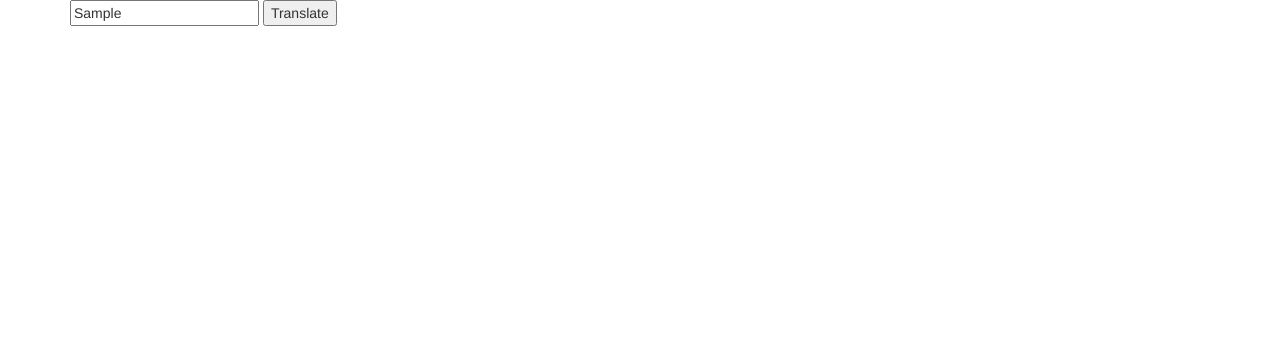
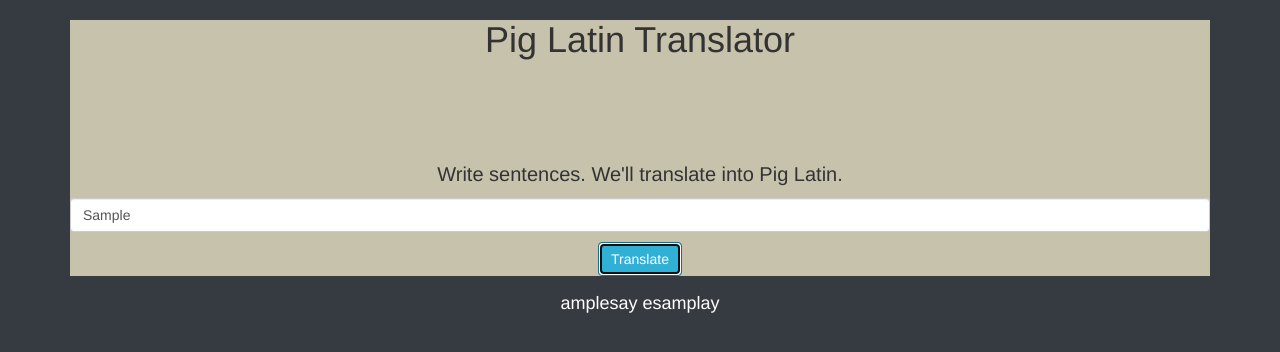
Before and after one commit to misakimichy/pig-latin, a plain HTML site: page index.html in a window 1280 px wide. Both pictures are taken after typing "Sample" into the empty fields and a click on the button "Translate". Drawn offline with Linux system fonts and the light colour scheme.

Commit message:
translate any sentence the user inputs into pig latin unless there is a y somewhere in the middle.

```diff
--- a/css/styles.css
+++ b/css/styles.css
@@ -0,0 +1,30 @@
+body{
+  background: #353B41
+}
+h1 {
+  text-align: center;
+}
+.form-group{
+  background-color: #C6C2AB
+}
+
+p {
+  font-size: 20px;
+  margin-top: 100px;
+  text-align: center;
+
+}
+
+.results {
+  display: none;
+  text-align: center;
+  color: white;
+  font-size: 18px;
+}
+input {
+  margin-bottom: 10px;
+}
+.btn {
+  display: block;
+  margin: 0 auto;
+}
--- a/index.html
+++ b/index.html
@@ -11,9 +11,11 @@
   <body>
     <div class="container">
       <div class="form-group">
+        <h1>Pig Latin Translator</h1>
         <form>
-          <input type="text" name="translator" value="">
-          <button type="submit">Translate</button>
+          <p>Write sentences. We'll translate into Pig Latin.</p>
+          <input type="text" name="translator" class="form-control">
+          <button type="submit" class="btn btn-info">Translate</button>
         </form>
       </div>
       <div class="results">
--- a/js/scripts.js
+++ b/js/scripts.js
@@ -5,11 +5,10 @@ $(document).ready(function(){
   $("form").submit(function(event){
     event.preventDefault();
     var input = $("input").val().split('.').join('').split(' ');
-    console.log(input);
 
     for(var i = 0; i < input.length; i++) {
       if(vowels.includes(input[i].charAt(0))) {
-          console.log(input[i] + 'way');
+          $(".results").append("<span>" + input[i] + "way </span> ");
       } else if (input[i].includes(special) === true){
         for (let letter of input[i]) {
           if(letter === special) {
@@ -17,7 +16,7 @@ $(document).ready(function(){
             var qIndex = input[i].indexOf(letter);
             var qu = input[i].slice(qIndex, qIndex + 2);
             var restOfQu = input[i].slice(qIndex + 2, input[i].length);
-              console.log(restOfQu + qu + 'ay');
+            $(".results").append("<span>" + restOfQu + qu + "ay </span> ");
           }
         }
       } else {
@@ -27,11 +26,23 @@ $(document).ready(function(){
               var firstVowelIndex = input[i].indexOf(letter);
               var beforeVowel = input[i].slice(0, firstVowelIndex).toLowerCase();
               var restLetters = input[i].slice(firstVowelIndex, input[i].length);
-                console.log(restLetters + beforeVowel + 'ay');
-                break;
+              $(".results").append("<span>" + restLetters + beforeVowel + "ay </span> ");
+
+            } else if (letter.includes("y")){
+              var indexOfY = input[i].indexOf("y");
+              var beforeY = input[i].slice(0, indexOfY);
+              var remainder = input[i].slice(indexOfY, input[i].length);
+              $(".results").append("<span>" + remainder + beforeY + "ay </span>")
             }
             }
+
+          }
+
+          $(".results").show();
+
+
+
         };
-        }
       });
+
     });
```
Lines whose indentation alone changed are shown as unchanged.
